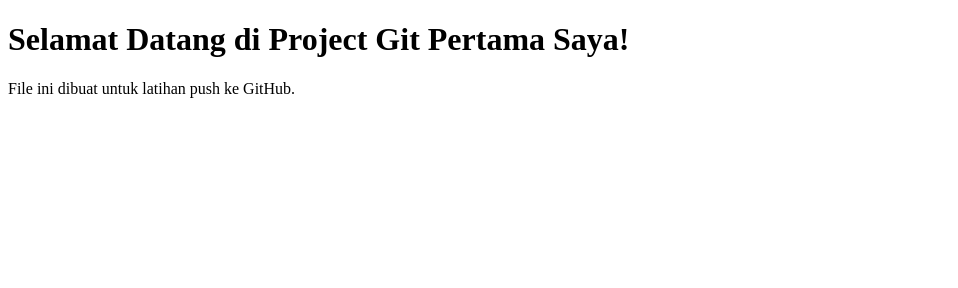
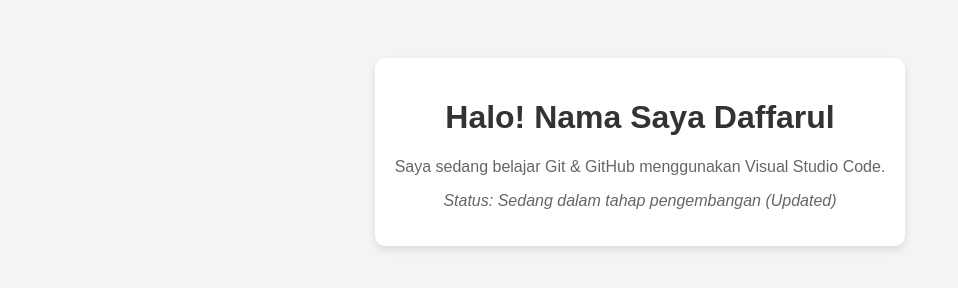
Before and after one commit to daffarul2025/latihan-git-portfolio, a plain HTML site: page index.html in a window 1280 px wide. Shown: the whole page, without its empty margins (0-958 px from the left). Drawn offline with Linux system fonts and the light colour scheme.

Commit message:
Update index.html

```diff
--- a/index.html
+++ b/index.html
@@ -2,10 +2,19 @@
 <html lang="id">
 <head>
     <meta charset="UTF-8">
-    <title>Portfolio Saya</title>
+    <title>Portfolio - Project Latihan</title>
+    <style>
+        body { font-family: sans-serif; background-color: #f4f4f4; text-align: center; padding: 50px; }
+        .card { background: white; padding: 20px; border-radius: 10px; box-shadow: 0 4px 8px rgba(0,0,0,0.1); display: inline-block; }
+        h1 { color: #333; }
+        p { color: #666; }
+    </style>
 </head>
 <body>
-    <h1>Selamat Datang di Project Git Pertama Saya!</h1>
-    <p>File ini dibuat untuk latihan push ke GitHub.</p>
+    <div class="card">
+        <h1>Halo! Nama Saya Daffarul</h1>
+        <p>Saya sedang belajar Git & GitHub menggunakan Visual Studio Code.</p>
+        <p><em>Status: Sedang dalam tahap pengembangan (Updated)</em></p>
+    </div>
 </body>
 </html>
```
